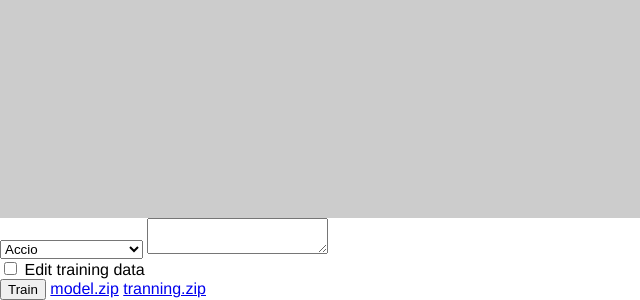
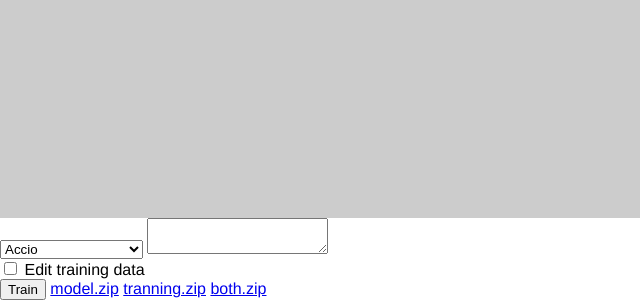
Before and after one commit to marcus7777/spelling, a website: page index.html in a window 1280 px wide. Shown: the part 552-852 px from the top of the page, 0-640 px from the left. Drawn offline with Linux system fonts and the light colour scheme.

Commit message:
adding zip link

```diff
--- a/index.html
+++ b/index.html
@@ -37,6 +37,7 @@
   <button id="Button" onclick="train()" > Train </button>
   <a href=model.zip >model.zip</a>
   <a href=tranning.zip >tranning.zip</a>
+  <a href=both.zip >both.zip</a>
 <script>
 
 //import * as tf from '@tensorflow/tfjs';
```
